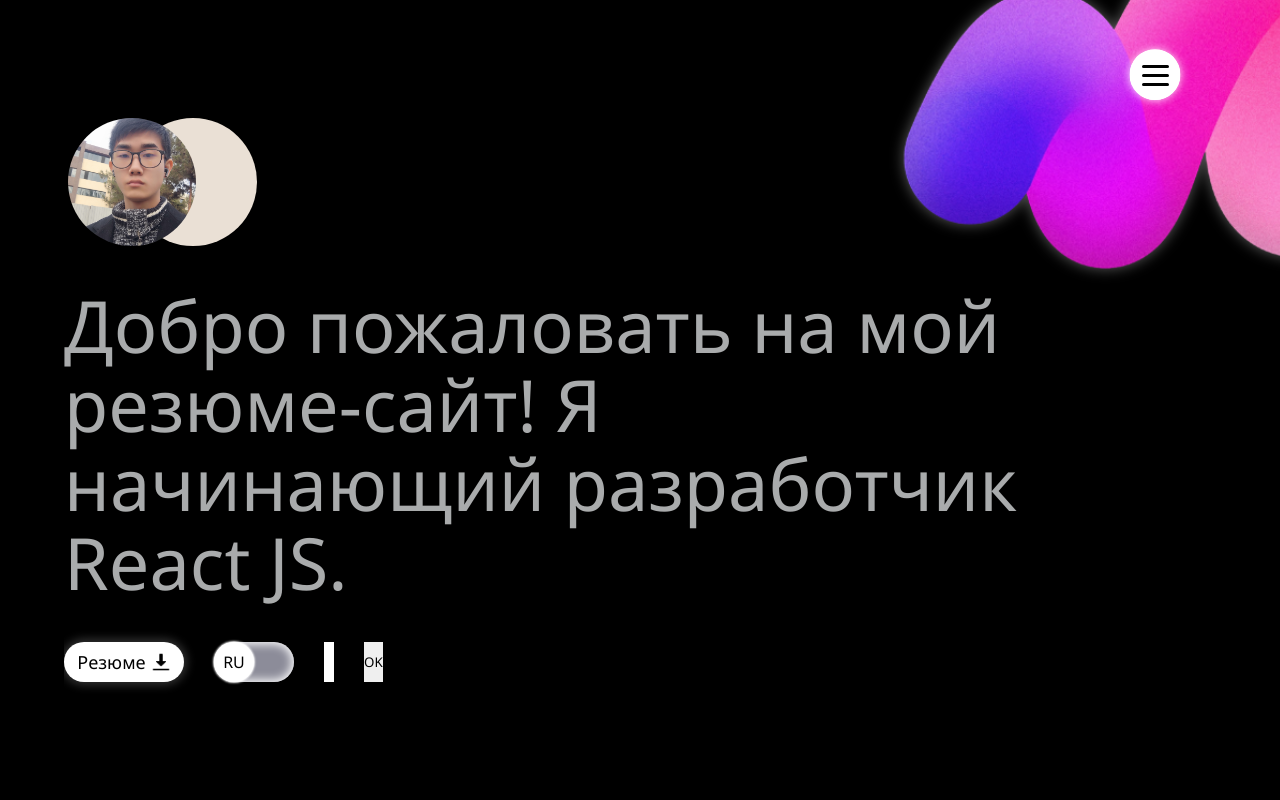
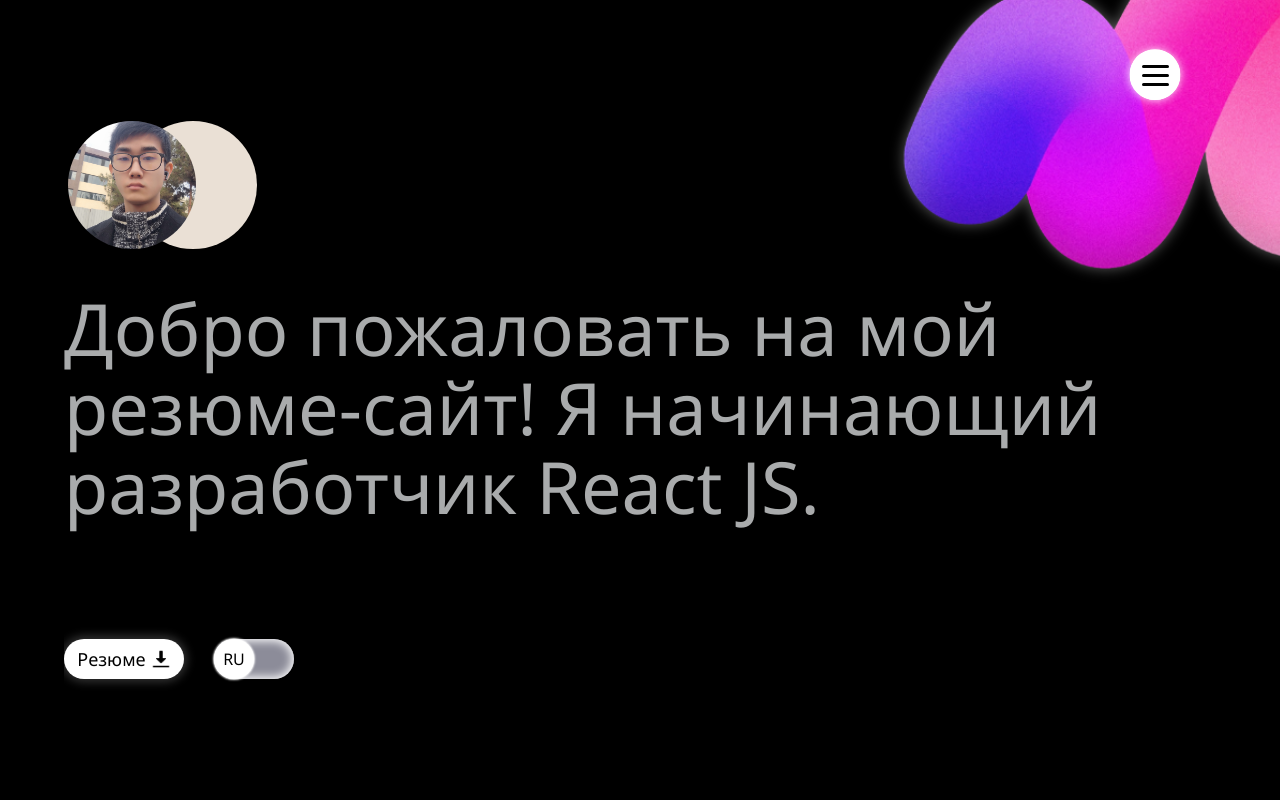
Before and after one commit to xikikamorizero/resume, a React (Create React App) app: page / in a window 1280 px wide. Shown: the top 800 px of the page. Built offline with nearby package versions, Linux system fonts and the light colour scheme.

Commit message:
fix title bug

```diff
--- a/src/entities/components/Main/components/Main.tsx
+++ b/src/entities/components/Main/components/Main.tsx
@@ -33,7 +33,7 @@ export const Main = () => {
                     <Icons
                         initial={{ x: -150, y: 0 }}
                         animate={isOpen?{ x: 4, y: 0 }:{}}
-                        transition={{ type: "spring", delay: 0.4 }}
+                        transition={{ type: "spring", delay: 0.5 }}
                         draggable={false}
                         image={image}
                         style={{ left: 0 }}
@@ -74,25 +74,25 @@ export const Main = () => {
                             {i18n.language}
                         </Lang>
                     </LangBlock>
-                    <AnimatePresence>
+                    {/* <AnimatePresence>
                         {isOpen && (
                             <MyCustomComponent
                                 drag
                                 initial={{ opacity: 0 }}
                                 animate={{ opacity: 1 }}
-                                exit={{ opacity: 0 }}
+                                exit={{ opacity: 0}}
                                 transition={{ duration: 2 }}
                                 style={{ background: "#ffffff", width: "10px" }}
                             ></MyCustomComponent>
                         )}
-                    </AnimatePresence>
-                    <button
+                    </AnimatePresence> */}
+                    {/* <button
                         onClick={() => {
                             setIsOpen(!isOpen);
                         }}
                     >
                         OK
-                    </button>
+                    </button> */}
                 </ContainerButton>
             </Banner>
         </MainContainer>
@@ -128,7 +128,7 @@ const IconsContainer = styled.div`
 `;
 const Title = styled.div`
     width: 100%;
-    max-width: 1000px;
+    max-width: 1100px;
     min-height: 310px;
     color: var(--textColorHeader);
     font-size: 72px;
```
